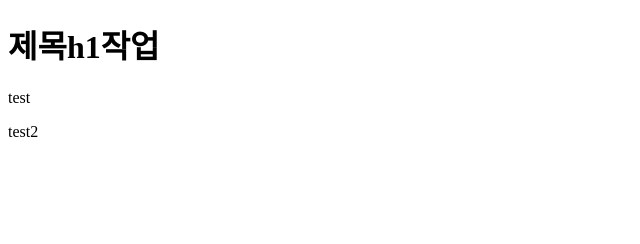
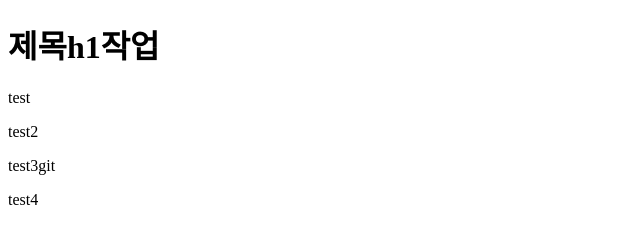
Before and after one commit to KimDaH1/project, a plain HTML site: page index.html in a window 1280 px wide. Shown: the whole page, without its empty margins (0-640 px from the left). Drawn offline with Linux system fonts and the light colour scheme.

Commit message:
테스트4

```diff
--- a/index.html
+++ b/index.html
@@ -10,5 +10,7 @@
     <h1>제목h1작업</h1>
     <p>test</p>
     <p>test2</p>
+    <p>test3git </p>
+    <p>test4</p>
 </body>
 </html>
```
